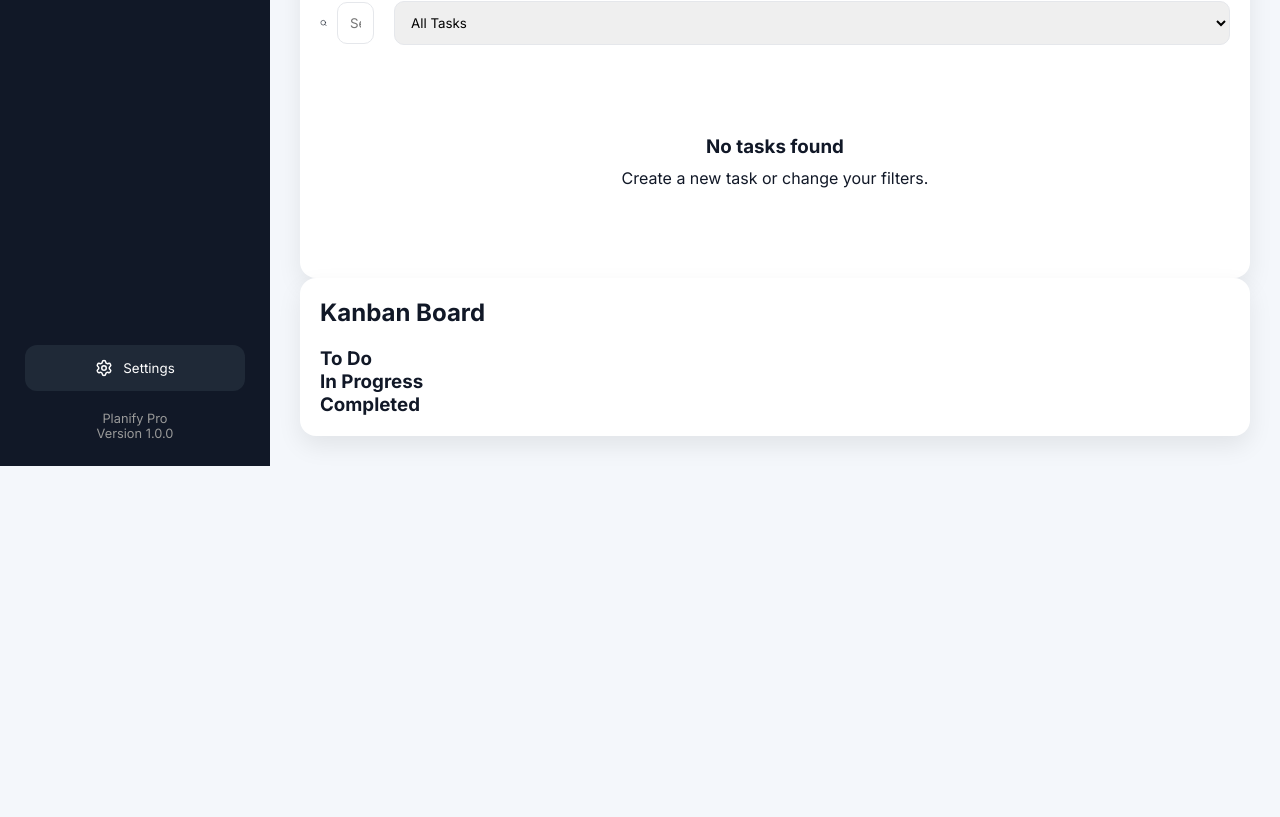
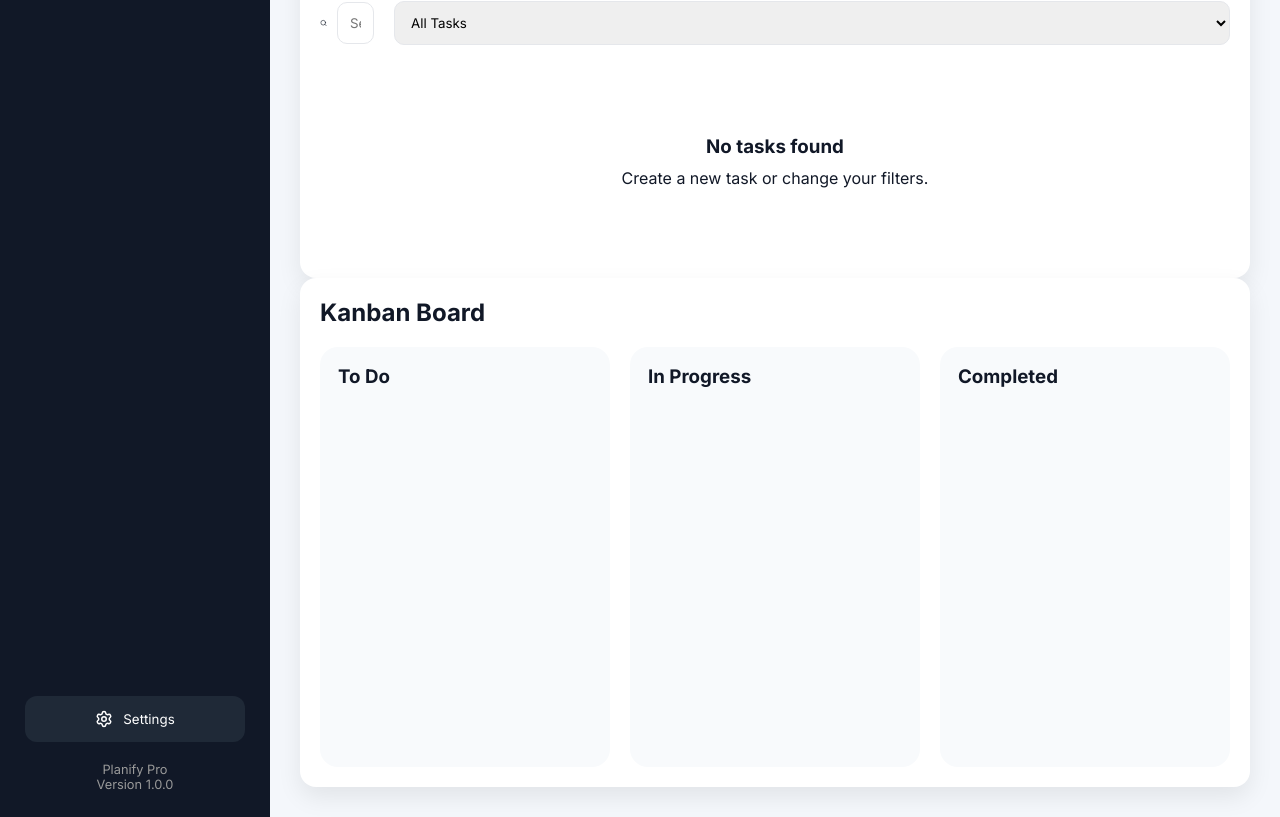
Before and after one commit to cicreatorhub/Planify-V3, a React (Vite) app: page / in a window 1280 px wide. Shown: the part 1324-2141 px from the top of the page. Before the commit the page ends 1790 px from the top, so only its background shows below. Built offline with nearby package versions, Linux system fonts and the light colour scheme.

Commit message:
Update index.css

```diff
--- a/src/index.css
+++ b/src/index.css
@@ -652,3 +652,60 @@ flex-direction:column;
 }
 
 }
+
+/* ===========================
+   KANBAN
+=========================== */
+
+.kanban-board{
+display:grid;
+grid-template-columns:repeat(3,1fr);
+gap:20px;
+margin-top:20px;
+}
+
+.kanban-column{
+background:#f8fafc;
+padding:18px;
+border-radius:18px;
+min-height:420px;
+}
+
+body.dark .kanban-column{
+background:#27272a;
+}
+
+.kanban-column h3{
+margin-bottom:15px;
+}
+
+.kanban-card{
+background:white;
+padding:16px;
+border-radius:14px;
+margin-bottom:15px;
+cursor:grab;
+box-shadow:0 4px 12px rgba(0,0,0,.08);
+}
+
+body.dark .kanban-card{
+background:#18181b;
+}
+
+.kanban-card h4{
+margin-bottom:8px;
+}
+
+.kanban-card p{
+font-size:.9rem;
+color:#777;
+margin-bottom:10px;
+}
+
+@media(max-width:1000px){
+
+.kanban-board{
+grid-template-columns:1fr;
+}
+
+}
```
